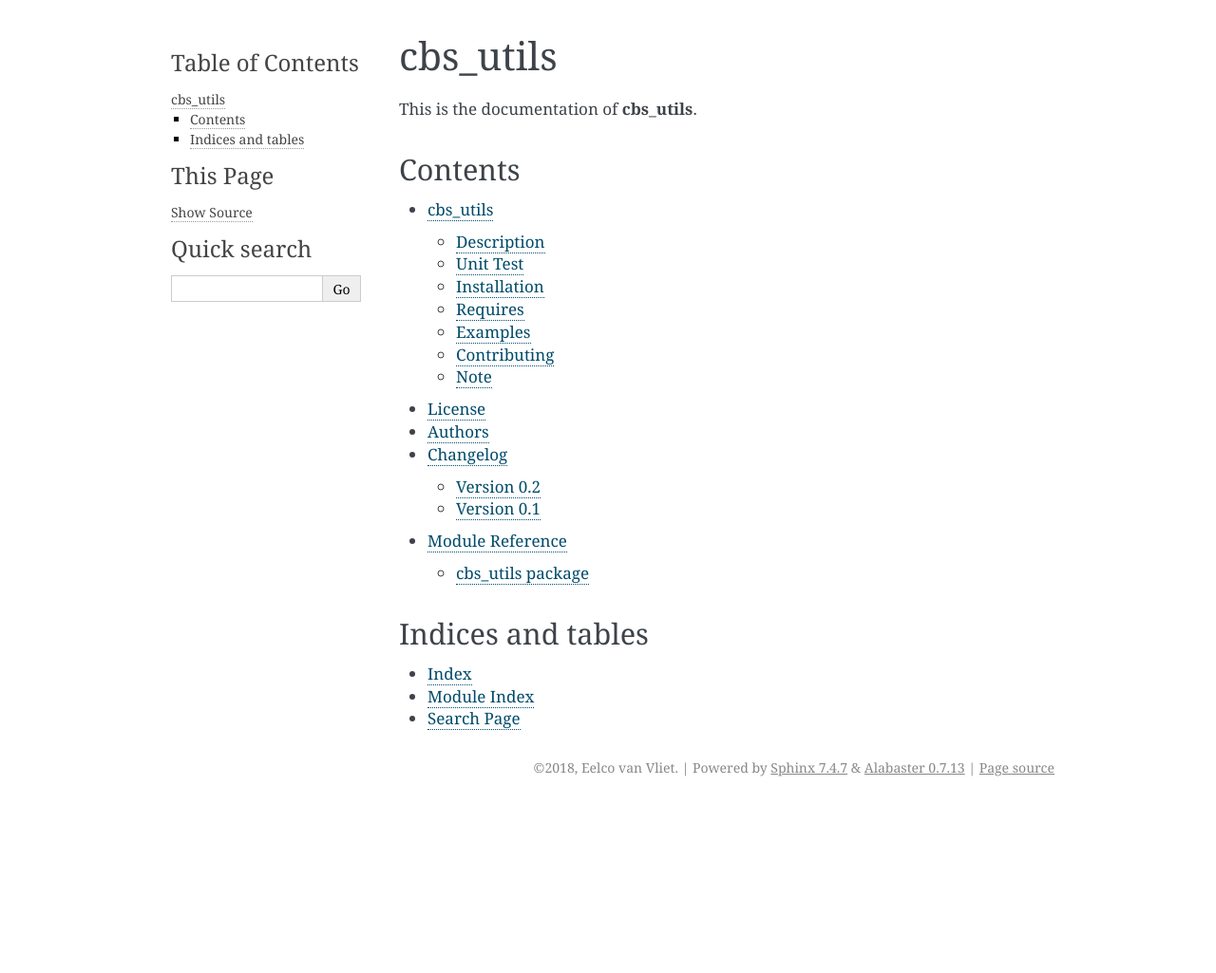
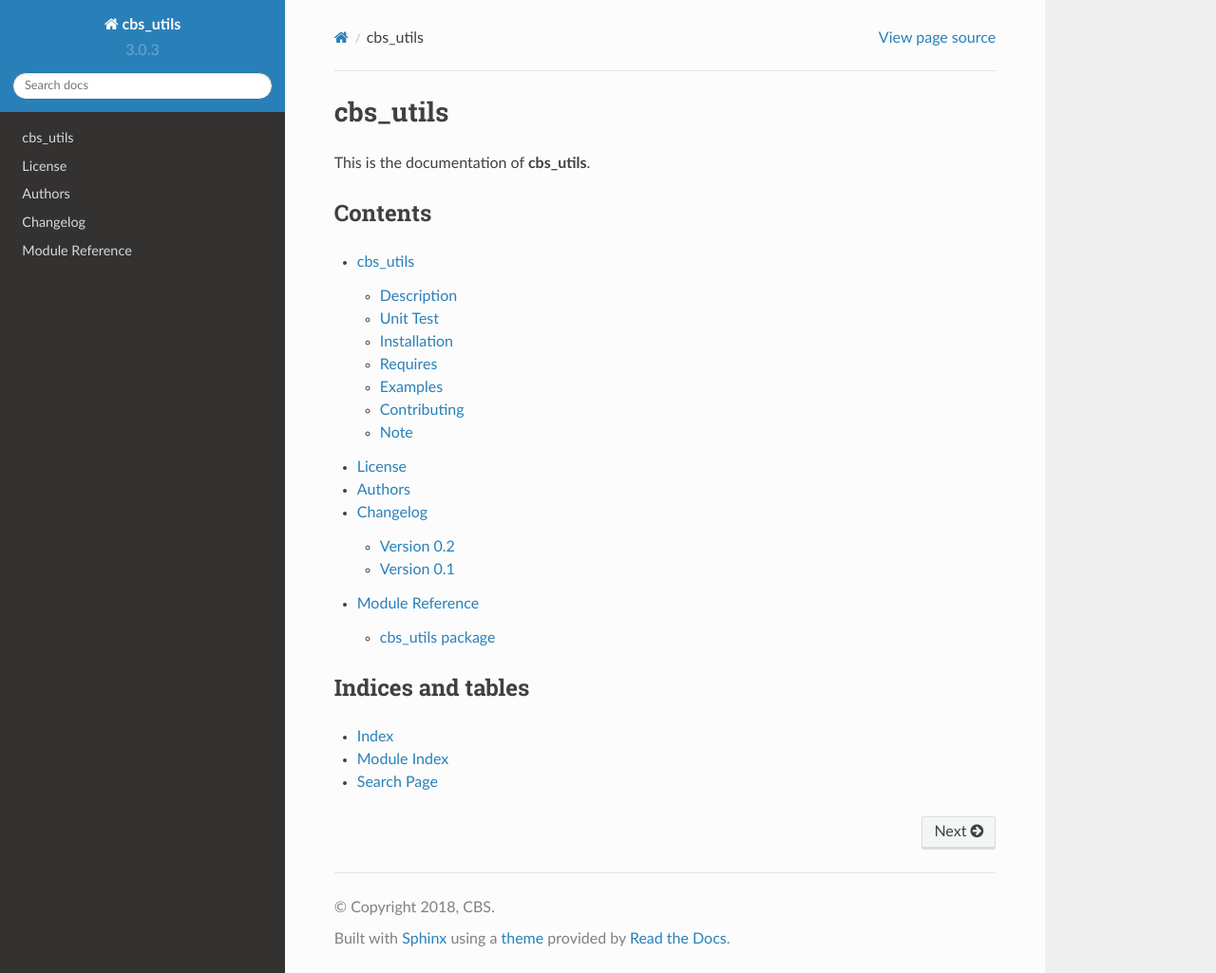
Before and after one commit to SNStatComp/cbs_utils, a Sphinx documentation site: the page built from docs/index.rst, in a window 1280 px wide and 1025 px high. Shown: the whole window at 95% size. Built offline with Sphinx 7.4.7 and the Read the Docs theme 2.0.0, drawn with Linux system fonts in a browser that asks for light colours.

Commit message:
changed doc theme

```diff
--- a/docs/conf.py
+++ b/docs/conf.py
@@ -82,7 +82,7 @@ master_doc = 'index'
 
 # General information about the project.
 project = u'cbs_utils'
-copyright = u'2018, Eelco van Vliet'
+copyright = u'2018, CBS'
 
 # The version info for the project you're documenting, acts as replacement for
 # |version| and |release|, also used in various other places throughout the
@@ -135,7 +135,8 @@ pygments_style = 'sphinx'
 
 # The theme to use for HTML and HTML Help pages.  See the documentation for
 # a list of builtin themes.
-html_theme = 'alabaster'
+# html_theme = 'alabaster'
+html_theme = 'sphinx_rtd_theme'
 
 # Theme options are theme-specific and customize the look and feel of a theme
 # further.  For a list of options available for each theme, see the
```
